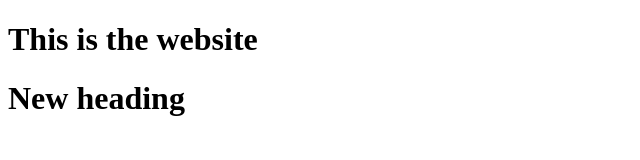
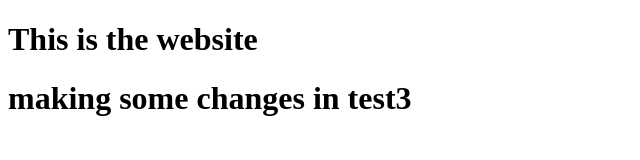
Before and after one commit to dhriti321/new_repo, a plain HTML site: page index.html in a window 1280 px wide. Shown: the whole page, without its empty margins (0-640 px from the left). Drawn offline with Linux system fonts and the light colour scheme.

Commit message:
first commit in test3

```diff
--- a/index.html
+++ b/index.html
@@ -7,6 +7,6 @@
 </head>
 <body>
     <h1>This is the website</h1>
-    <h1>New heading</h1>
+    <h1>making some changes in test3</h1>
 </body>
 </html>
```
